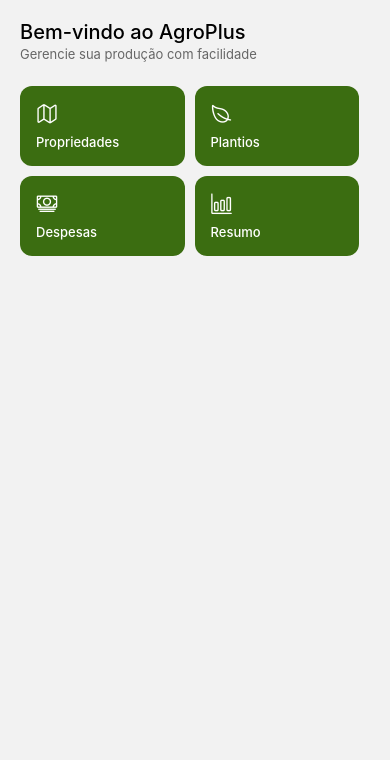
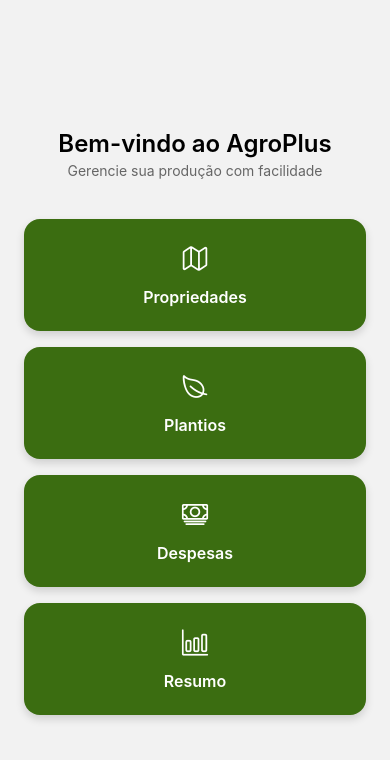
Before and after one commit to DaviUgioni/AgroPlus, a React Native app: screen /Home in a window 390 px wide. Shown: the top 760 px of the page. Built offline with nearby package versions, Linux system fonts and the light colour scheme; no server answers.

Commit message:
ajuste de botões

```diff
--- a/Screens/Home.tsx
+++ b/Screens/Home.tsx
@@ -18,22 +18,22 @@ export default function Home() {
 
       <View style={styles.grid}>
         <TouchableOpacity style={styles.card} onPress={() => navigation.navigate('Propriedades')}>
-          <Ionicons name="map-outline" size={22} color="#fff" />
+          <Ionicons name="map-outline" size={28} color="#fff" />
           <Text style={styles.cardText}>Propriedades</Text>
         </TouchableOpacity>
 
         <TouchableOpacity style={styles.card} onPress={() => navigation.navigate('Plantios')}>
-          <Ionicons name="leaf-outline" size={22} color="#fff" />
+          <Ionicons name="leaf-outline" size={28} color="#fff" />
           <Text style={styles.cardText}>Plantios</Text>
         </TouchableOpacity>
 
         <TouchableOpacity style={styles.card} onPress={() => navigation.navigate('Despesas')}>
-          <Ionicons name="cash-outline" size={22} color="#fff" />
+          <Ionicons name="cash-outline" size={28} color="#fff" />
           <Text style={styles.cardText}>Despesas</Text>
         </TouchableOpacity>
 
         <TouchableOpacity style={styles.card} onPress={() => navigation.navigate('Resumo')}>
-          <Ionicons name="bar-chart-outline" size={22} color="#fff" />
+          <Ionicons name="bar-chart-outline" size={28} color="#fff" />
           <Text style={styles.cardText}>Resumo</Text>
         </TouchableOpacity>
       </View>
@@ -44,35 +44,40 @@ export default function Home() {
 const styles = StyleSheet.create({
   container: {
     flex: 1,
-    paddingHorizontal: 20,
-    paddingTop: 20,
+    paddingHorizontal: 24,
+    justifyContent: 'center',
   },
   titulo: {
-    fontSize: 20,
-    fontWeight: '500',
+    fontSize: 24,
+    fontWeight: '600',
+    textAlign: 'center',
+    marginBottom: 4,
   },
   subtitulo: {
-    fontSize: 13,
+    fontSize: 14,
     color: '#666',
-    marginTop: 2,
-    marginBottom: 24,
+    textAlign: 'center',
+    marginBottom: 40,
   },
   grid: {
-    flexDirection: 'row',
-    flexWrap: 'wrap',
-    gap: 10,
+    gap: 16,
+    width: '100%',
   },
   card: {
-    width: '47%',
     backgroundColor: '#3B6D11',
-    borderRadius: 12,
-    padding: 16,
-    alignItems: 'flex-start',
-    gap: 8,
+    borderRadius: 16,
+    padding: 24,
+    alignItems: 'center',
+    gap: 12,
+    shadowColor: '#000',
+    shadowOffset: { width: 0, height: 4 },
+    shadowOpacity: 0.15,
+    shadowRadius: 8,
+    elevation: 4,
   },
   cardText: {
-    fontSize: 13,
-    fontWeight: '500',
+    fontSize: 16,
+    fontWeight: '600',
     color: '#fff',
   },
 });
--- a/Screens/PropriedadeDetalhe.tsx
+++ b/Screens/PropriedadeDetalhe.tsx
@@ -42,7 +42,7 @@ export default function PropriedadeDetalhe() {
   );
 
   function handleExcluirPropriedade() {
-    Alert.alert('Excluir propriedade', 'Tem certeza? Isso não apaga os talhões automaticamente.', [
+    Alert.alert('Excluir propriedade', 'Tem certeza? Todos os talhões vinculados também serão excluídos.', [
       { text: 'Cancelar', style: 'cancel' },
       {
         text: 'Excluir',
@@ -94,7 +94,7 @@ export default function PropriedadeDetalhe() {
   }
 
   return (
-    <SafeAreaView style={styles.container} edges={['top']}>
+    <SafeAreaView style={styles.container} edges={['top', 'bottom']}>
       <View style={styles.header}>
         <View>
           <Text style={styles.nome}>{propriedade.nome}</Text>
@@ -102,13 +102,19 @@ export default function PropriedadeDetalhe() {
             {propriedade.localizacao} · {propriedade.areaTotal} ha
           </Text>
         </View>
+
         <View style={styles.headerAcoes}>
           <TouchableOpacity
+            style={styles.acaoBotao}
             onPress={() => navigation.navigate('PropriedadeForm', { propriedadeId })}
           >
             <Feather name="edit-2" size={18} color="#666" />
           </TouchableOpacity>
-          <TouchableOpacity onPress={handleExcluirPropriedade}>
+
+          <TouchableOpacity
+            style={styles.acaoBotao}
+            onPress={handleExcluirPropriedade}
+          >
             <Feather name="trash-2" size={18} color="#c0392b" />
           </TouchableOpacity>
         </View>
@@ -116,36 +122,59 @@ export default function PropriedadeDetalhe() {
 
       <View style={styles.talhoesHeader}>
         <Text style={styles.talhoesTitulo}>Talhões</Text>
-        <TouchableOpacity
-          style={styles.botaoNovo}
-          onPress={() => navigation.navigate('TalhaoForm', { propriedadeId })}
-        >
-          <Feather name="plus" size={14} color="#fff" />
-          <Text style={styles.botaoNovoTexto}>Novo talhão</Text>
-        </TouchableOpacity>
       </View>
 
       {talhoes.length === 0 ? (
-        <Text style={styles.vazio}>Nenhum talhão cadastrado ainda.</Text>
+        <View>
+          <Text style={styles.vazio}>Nenhum talhão cadastrado ainda.</Text>
+
+          <TouchableOpacity
+            style={styles.botaoNovoTalhao}
+            onPress={() => navigation.navigate('TalhaoForm', { propriedadeId })}
+          >
+            <Feather name="plus" size={16} color="#fff" />
+            <Text style={styles.botaoNovoTexto}>Novo talhão</Text>
+          </TouchableOpacity>
+        </View>
       ) : (
         <FlatList
           data={talhoes}
           keyExtractor={(item) => item.id!}
+          showsVerticalScrollIndicator={false}
+          contentContainerStyle={styles.listaTalhoes}
+          ListFooterComponent={
+            <TouchableOpacity
+              style={styles.botaoNovoTalhao}
+              onPress={() => navigation.navigate('TalhaoForm', { propriedadeId })}
+            >
+              <Feather name="plus" size={16} color="#fff" />
+              <Text style={styles.botaoNovoTexto}>Novo talhão</Text>
+            </TouchableOpacity>
+          }
           renderItem={({ item }) => (
             <View style={styles.talhaoItem}>
               <View>
                 <Text style={styles.talhaoNome}>{item.nome}</Text>
                 <Text style={styles.talhaoInfo}>{item.area} ha</Text>
               </View>
+
               <View style={styles.talhaoAcoes}>
                 <TouchableOpacity
+                  style={styles.acaoBotao}
                   onPress={() =>
-                    navigation.navigate('TalhaoForm', { propriedadeId, talhaoId: item.id })
+                    navigation.navigate('TalhaoForm', {
+                      propriedadeId,
+                      talhaoId: item.id,
+                    })
                   }
                 >
                   <Feather name="edit-2" size={16} color="#666" />
                 </TouchableOpacity>
-                <TouchableOpacity onPress={() => handleExcluirTalhao(item.id!)}>
+
+                <TouchableOpacity
+                  style={styles.acaoBotao}
+                  onPress={() => handleExcluirTalhao(item.id!)}
+                >
                   <Feather name="trash-2" size={16} color="#c0392b" />
                 </TouchableOpacity>
               </View>
@@ -156,6 +185,7 @@ export default function PropriedadeDetalhe() {
 
       <View style={styles.despesasHeader}>
         <Text style={styles.talhoesTitulo}>Despesas</Text>
+
         <TouchableOpacity
           style={styles.botaoNovo}
           onPress={() => navigation.navigate('DespesaForm', { propriedadeId })}
@@ -172,62 +202,97 @@ const styles = StyleSheet.create({
   container: {
     flex: 1,
     paddingHorizontal: 20,
+    paddingBottom: 30,
   },
+
   loadingContainer: {
     flex: 1,
     justifyContent: 'center',
     alignItems: 'center',
   },
+
   header: {
     flexDirection: 'row',
     justifyContent: 'space-between',
     alignItems: 'flex-start',
-    marginTop: 12,
-    marginBottom: 20,
+    marginTop: 16,
+    marginBottom: 24,
   },
+
   nome: {
     fontSize: 20,
     fontWeight: '500',
   },
+
   info: {
     fontSize: 13,
     color: '#666',
     marginTop: 2,
   },
+
   headerAcoes: {
     flexDirection: 'row',
-    gap: 16,
+    alignItems: 'center',
+    gap: 18,
   },
+
+  acaoBotao: {
+    padding: 5,
+  },
+
   talhoesHeader: {
     flexDirection: 'row',
-    justifyContent: 'space-between',
     alignItems: 'center',
     marginBottom: 12,
   },
+
   talhoesTitulo: {
     fontSize: 15,
     fontWeight: '500',
   },
+
+  botaoNovoTalhao: {
+    alignSelf: 'center',
+    flexDirection: 'row',
+    alignItems: 'center',
+    justifyContent: 'center',
+    backgroundColor: '#3B6D11',
+    borderRadius: 10,
+    paddingVertical: 10,
+    paddingHorizontal: 20,
+    marginTop: 2,
+    marginBottom: 15,
+    gap: 6,
+  },
+
   botaoNovo: {
     flexDirection: 'row',
     alignItems: 'center',
+    justifyContent: 'center',
     backgroundColor: '#3B6D11',
-    borderRadius: 20,
-    paddingVertical: 6,
+    borderRadius: 10,
+    paddingVertical: 8,
     paddingHorizontal: 12,
     gap: 5,
   },
+
   botaoNovoTexto: {
     color: '#fff',
     fontSize: 12,
     fontWeight: '500',
   },
+
   vazio: {
     textAlign: 'center',
     color: '#888',
     marginTop: 40,
     fontSize: 14,
   },
+
+  listaTalhoes: {
+    paddingBottom: 10,
+  },
+
   talhaoItem: {
     flexDirection: 'row',
     justifyContent: 'space-between',
@@ -237,24 +302,30 @@ const styles = StyleSheet.create({
     padding: 14,
     marginBottom: 10,
   },
+
   talhaoNome: {
     fontSize: 14,
     fontWeight: '500',
   },
+
   talhaoInfo: {
     fontSize: 12,
     color: '#666',
     marginTop: 2,
   },
+
   talhaoAcoes: {
     flexDirection: 'row',
+    alignItems: 'center',
     gap: 14,
   },
+
   despesasHeader: {
     flexDirection: 'row',
     justifyContent: 'space-between',
     alignItems: 'center',
-    marginTop: 24,
+    marginTop: 20,
     marginBottom: 12,
+    paddingBottom: 20,
   },
 });
--- a/Screens/Propriedades.tsx
+++ b/Screens/Propriedades.tsx
@@ -39,26 +39,20 @@ export default function Propriedades() {
   );
 
   return (
-    <SafeAreaView style={styles.container} edges={['top']}>
-      <View style={styles.header}>
-        <Text style={styles.titulo}>Minhas propriedades</Text>
-        <TouchableOpacity
-          style={styles.botaoNovo}
-          onPress={() => navigation.navigate('PropriedadeForm')}
-        >
-          <Feather name="plus" size={16} color="#fff" />
-          <Text style={styles.botaoNovoTexto}>Nova</Text>
-        </TouchableOpacity>
-      </View>
+    <SafeAreaView style={styles.container} edges={['top', 'bottom']}>
+      <Text style={styles.titulo}>Minhas propriedades</Text>
 
       {carregando ? (
         <ActivityIndicator size="large" color="#3B6D11" style={{ marginTop: 40 }} />
       ) : propriedades.length === 0 ? (
-        <Text style={styles.vazio}>Nenhuma propriedade cadastrada ainda.</Text>
+        <View style={styles.emptyContainer}>
+          <Text style={styles.vazio}>Nenhuma propriedade cadastrada ainda.</Text>
+        </View>
       ) : (
         <FlatList
           data={propriedades}
           keyExtractor={(item) => item.id!}
+          contentContainerStyle={styles.listContent}
           renderItem={({ item }) => (
             <TouchableOpacity
               style={styles.item}
@@ -77,6 +71,14 @@ export default function Propriedades() {
           )}
         />
       )}
+
+      <TouchableOpacity
+        style={styles.fab}
+        onPress={() => navigation.navigate('PropriedadeForm')}
+      >
+        <Feather name="plus" size={20} color="#fff" />
+        <Text style={styles.fabText}>Nova propriedade</Text>
+      </TouchableOpacity>
     </SafeAreaView>
   );
 }
@@ -85,37 +87,27 @@ const styles = StyleSheet.create({
   container: {
     flex: 1,
     paddingHorizontal: 20,
-  },
-  header: {
-    flexDirection: 'row',
-    justifyContent: 'space-between',
-    alignItems: 'center',
-    marginTop: 12,
-    marginBottom: 16,
+    paddingBottom: 120,
+    alignContent:'center'
   },
   titulo: {
-    fontSize: 20,
-    fontWeight: '500',
+    fontSize: 24,
+    fontWeight: '600',
+    marginTop: 16,
+    marginBottom: 20,
+    alignItems:'center'
   },
-  botaoNovo: {
-    flexDirection: 'row',
+  emptyContainer: {
+    flex: 1,
+    justifyContent: 'center',
     alignItems: 'center',
-    backgroundColor: '#3B6D11',
-    borderRadius: 20,
-    paddingVertical: 8,
-    paddingHorizontal: 14,
-    gap: 6,
-  },
-  botaoNovoTexto: {
-    color: '#fff',
-    fontSize: 13,
-    fontWeight: '500',
   },
   vazio: {
-    textAlign: 'center',
     color: '#888',
-    marginTop: 40,
     fontSize: 14,
+  },
+  listContent: {
+    paddingBottom: 120,
   },
   item: {
     flexDirection: 'row',
@@ -135,4 +127,27 @@ const styles = StyleSheet.create({
     color: '#666',
     marginTop: 2,
   },
+  fab: {
+    position: 'absolute',
+    bottom: 100,
+    left: 24,
+    right: 24,
+    height: 52,
+    borderRadius: 10,
+    backgroundColor: '#3B6D11',
+    flexDirection: 'row',
+    justifyContent: 'center',
+    alignItems: 'center',
+    gap: 8,
+    shadowColor: '#000',
+    shadowOffset: { width: 0, height: 4 },
+    shadowOpacity: 0.2,
+    shadowRadius: 8,
+    elevation: 6,
+  },
+  fabText: {
+    color: '#fff',
+    fontSize: 16,
+    fontWeight: '600',
+  },
 });
```
Also changed, not shown: Screens/TalhaoForm.tsx (+26 -0 lines), 1 other file (tests, documents, lock files or other folders).
